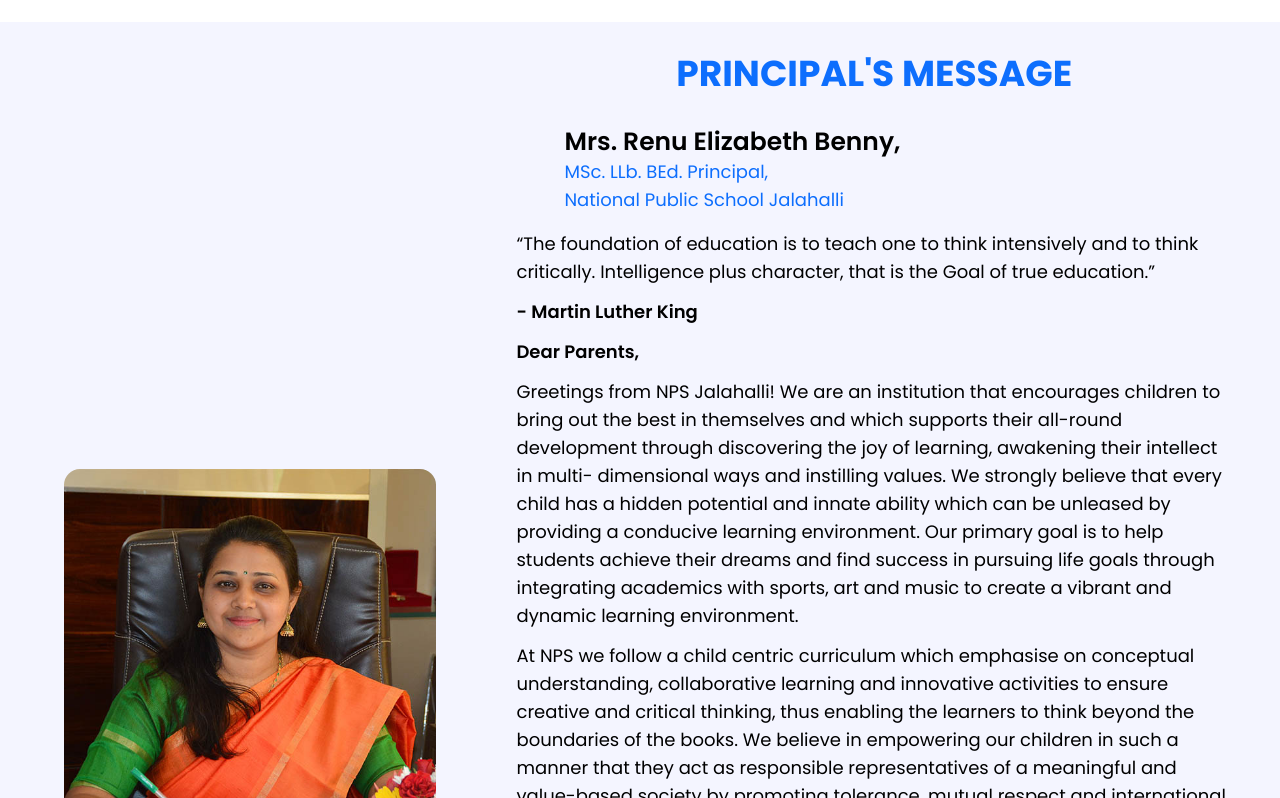
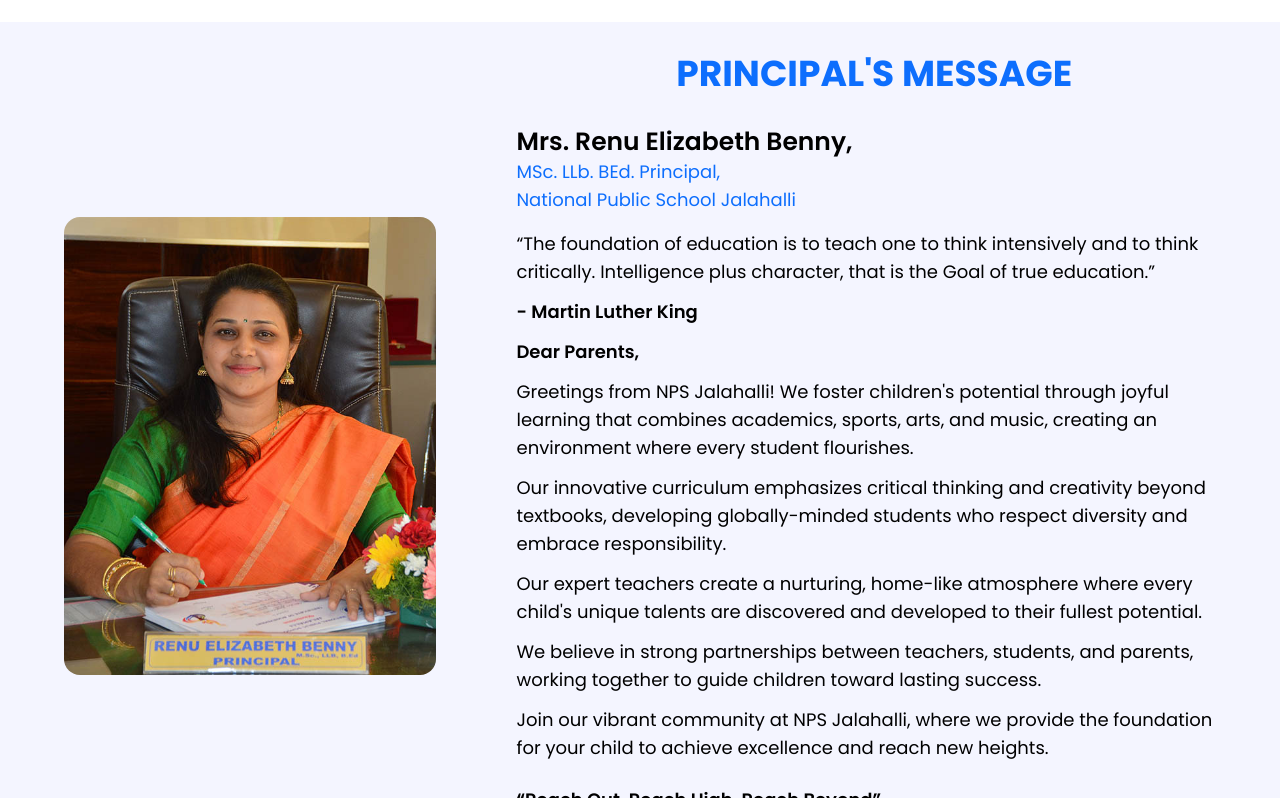
Before and after one commit to Ajoy-paul11/NPS-Jalahalli, a React (Vite) app: page /principal-message in a window 1280 px wide. Shown: the part 802-1600 px from the top of the page. Built offline with nearby package versions, Linux system fonts and the light colour scheme; no server answers.

Commit message:
Refactor ThankYou component for Google Tag Manager session management; enhance mobile and large view navigation in various components with dropdown indicators.

```diff
--- a/src/components/PrincipalMsg.jsx
+++ b/src/components/PrincipalMsg.jsx
@@ -9,6 +9,7 @@
 import { RxCross1 } from "react-icons/rx";
 import Footer from "./Footer";
 import principal from "../assets/nps-principal.jpg";
+import { IoIosArrowDown } from "react-icons/io";
 
 function MobileView() {
   const [open, setOpen] = useState(false);
@@ -49,9 +50,9 @@
             <nav className=" h-[600px] text-blue font-semibold text-sm lg:text-base xl:text-lg px-4 py-2 flex items-center justify-center">
               <ul className=" h-full flex flex-col justify-evenly gap-1 items-center">
                 <li className=" cursor-pointer group">
-                  <Link>About Us</Link>
+                  <Link>About Us{" "}<IoIosArrowDown className=" inline-block"/></Link>
                   <div className=" hidden group-hover:block">
-                    <ul className=" bg-[rgba(255,255,255,0.2)] backdrop-blur-lg absolute top-52 p-1 rounded-lg">
+                    <ul className=" bg-[rgba(255,255,255,0.2)] backdrop-blur-lg absolute top-28 p-1 rounded-lg">
                       <li className=" cursor-pointer p-1 text-base">
                         <Link to={"/director-message"}>Director Message</Link>
                       </li>
@@ -71,7 +72,7 @@
                   <Link to={"/grade-11"}>Grade-11 & 12</Link>
                 </li>
                 <li className=" cursor-pointer group">
-                  <Link>Achievement</Link>
+                  <Link>Achievement{" "}<IoIosArrowDown className=" inline-block"/></Link>
                   <div className=" hidden group-hover:block">
                     <ul className=" bg-[rgba(255,255,255,0.4)] backdrop-blur-lg absolute top-[515px] p-1 rounded-lg">
                       <li className=" cursor-pointer p-1 text-base">
@@ -131,7 +132,7 @@
           <nav className=" text-blue font-semibold text-sm lg:text-base xl:text-lg px-4 py-2">
             <ul className=" flex gap-8 lg:justify-between xl:justify-evenly items-center">
               <li className=" cursor-pointer group">
-                <Link>About Us</Link>
+                <Link>About Us{" "}<IoIosArrowDown className=" inline-block"/></Link>
                 <div className=" hidden group-hover:block">
                   <ul className=" bg-[rgba(255,255,255,0.4)] backdrop-blur-lg absolute top-14 p-2 rounded-lg">
                     <li className=" cursor-pointer p-1 text-base">
@@ -153,7 +154,7 @@
                 <Link to={"/grade-11"}>Grade-11 & 12</Link>
               </li>
               <li className=" cursor-pointer group">
-                <Link>Achievement</Link>
+                <Link>Achievement{" "}<IoIosArrowDown className=" inline-block"/></Link>
                 <div className=" hidden group-hover:block">
                   <ul className=" bg-[rgba(255,255,255,0.4)] backdrop-blur-lg absolute top-14 p-1 rounded-lg">
                     <li className=" cursor-pointer p-1 text-base">
@@ -170,10 +171,9 @@
         </div>
       </div>
 
-      <div className=" md:absolute lg:top-[170px] xl:top-[240px] 2xl:top-[250px] md:left-[220px] lg:left-[190px] xl:left-[170px] 2xl:left-[330px]">
+      <div className=" md:absolute lg:top-[170px] xl:top-[170px] 2xl:top-[250px] md:left-[220px] lg:left-[190px] xl:left-[215px] 2xl:left-[330px]">
         <h1 className=" text-2xl md:text-3xl xl:text-4xl text-white font-bold text-center">
-          Academic {" "}
-          <span className=" text-blue">Principal's </span> Message
+          Academic <span className=" text-blue">Principal's </span> Message
         </h1>
       </div>
       <div className=" container mx-auto p-8 my-6 flex flex-col lg:flex-row justify-center items-center gap-8 lg:justify-end">
@@ -214,7 +214,7 @@
           <h3 className=" text-2xl xl:text-4xl font-bold text-blue mb-4 text-center xl:mb-8">
             PRINCIPAL'S MESSAGE
           </h3>
-          <div className=" text-lg text-blue my-4 px-4 md:px-12 lg:px-18 2xl:px-24">
+          <div className=" text-lg text-blue my-4 px-4 md:px-4 lg:px-0 ">
             <h4 className=" text-2xl font-semibold text-black md:text-start md:text-[25px]">
               Mrs. Renu Elizabeth Benny,
             </h4>
@@ -223,7 +223,7 @@
               National Public School Jalahalli
             </p>
           </div>
-          <div className=" text-sm xl:text-lg text-black my-2">
+          <div className=" text-sm xl:text-lg text-black my-2 md:px-4 lg:px-0">
             <p>
               “The foundation of education is to teach one to think intensively
               and to think critically. Intelligence plus character, that is the
@@ -232,49 +232,19 @@
             <p className=" my-3 font-semibold">- Martin Luther King</p>
             <p className=" my-3 font-semibold">Dear Parents,</p>
             <p className=" mb-3">
-              Greetings from NPS Jalahalli! We are an institution that
-              encourages children to bring out the best in themselves and which
-              supports their all-round development through discovering the joy
-              of learning, awakening their intellect in multi- dimensional ways
-              and instilling values. We strongly believe that every child has a
-              hidden potential and innate ability which can be unleased by
-              providing a conducive learning environment. Our primary goal is to
-              help students achieve their dreams and find success in pursuing
-              life goals through integrating academics with sports, art and
-              music to create a vibrant and dynamic learning environment.
+              Greetings from NPS Jalahalli! We foster children's potential through joyful learning that combines academics, sports, arts, and music, creating an environment where every student flourishes.
             </p>
             <p className=" mb-3">
-              At NPS we follow a child centric curriculum which emphasise on
-              conceptual understanding, collaborative learning and innovative
-              activities to ensure creative and critical thinking, thus enabling
-              the learners to think beyond the boundaries of the books. We
-              believe in empowering our children in such a manner that they act
-              as responsible representatives of a meaningful and value-based
-              society by promoting tolerance, mutual respect and international
-              mindedness. We mould our children to be open to thinking globally
-              and be prepared for life anywhere in the world.
+            Our innovative curriculum emphasizes critical thinking and creativity beyond textbooks, developing globally-minded students who respect diversity and embrace responsibility.
             </p>
             <p className=" mb-3">
-              Our well qualified and trained teaching and non-teaching staff are
-              our strength. They provide a warm and nurturing environment and
-              ensures a home away from home atmosphere that helps in bringing
-              out the child’s best potential.al respect and international
-              mindedness. We mould our children to be open to thinking globally
-              and be prepared for life anywhere in the world.
+            Our expert teachers create a nurturing, home-like atmosphere where every child's unique talents are discovered and developed to their fullest potential.
             </p>
             <p className=" mb-3">
-              Remember parents, education is a shared commitment between
-              dedicated teachers, motivated students and enthusiastic parents.
-              We believe that the partnership between the school and the home is
-              the foundation of a student’s fulfilment and success in their
-              later life. We therefore seek the enduring and the binding support
-              of all the parents in this phase of your child’s life.
+            We believe in strong partnerships between teachers, students, and parents, working together to guide children toward lasting success.
             </p>
             <p>
-              With a firm belief in laying a strong foundation where each
-              student can begin their flight of excellence and soar to reach the
-              zenith of success, we look forward to welcoming you to be a part
-              of our vibrant learning community.
+            Join our vibrant community at NPS Jalahalli, where we provide the foundation for your child to achieve excellence and reach new heights.
             </p>
             <p className=" my-6 font-semibold">
               “Reach Out, Reach High, Reach Beyond”
--- a/src/components/StudentAchievement.jsx
+++ b/src/components/StudentAchievement.jsx
@@ -20,6 +20,8 @@
 import achievement12 from "../assets/student-achievement/student-achievement12.jpeg";
 import achievement13 from "../assets/student-achievement/student-achievement13.png";
 import achievement14 from "../assets/student-achievement/student-achievement14.png";
+import { IoIosArrowDown } from "react-icons/io";
+
 
 
 
@@ -61,7 +63,7 @@
                     <li className=" cursor-pointer group">
                       <Link>About Us{" "}<IoIosArrowDown className=" inline-block"/></Link>
                       <div className=" hidden group-hover:block">
-                        <ul className=" bg-[rgba(255,255,255,0.2)] backdrop-blur-lg absolute top-[375px] p-1 rounded-lg">
+                        <ul className=" bg-[rgba(255,255,255,0.2)] backdrop-blur-lg absolute top-[275px] p-1 rounded-lg">
                           <li className=" cursor-pointer p-1 text-base">
                             <Link to={"/director-message"}>Director Message</Link>
                           </li>
```
Also changed, not shown: src/components/DirectorMsg.jsx (+9 -8 lines), src/components/Grade11/HeroGradeSection.jsx (+7 -5 lines), src/components/HeroSection.jsx (+7 -6 lines), src/components/StudentActivity.jsx (+7 -5 lines), src/components/ThankYou.jsx (+1 -7 lines).
